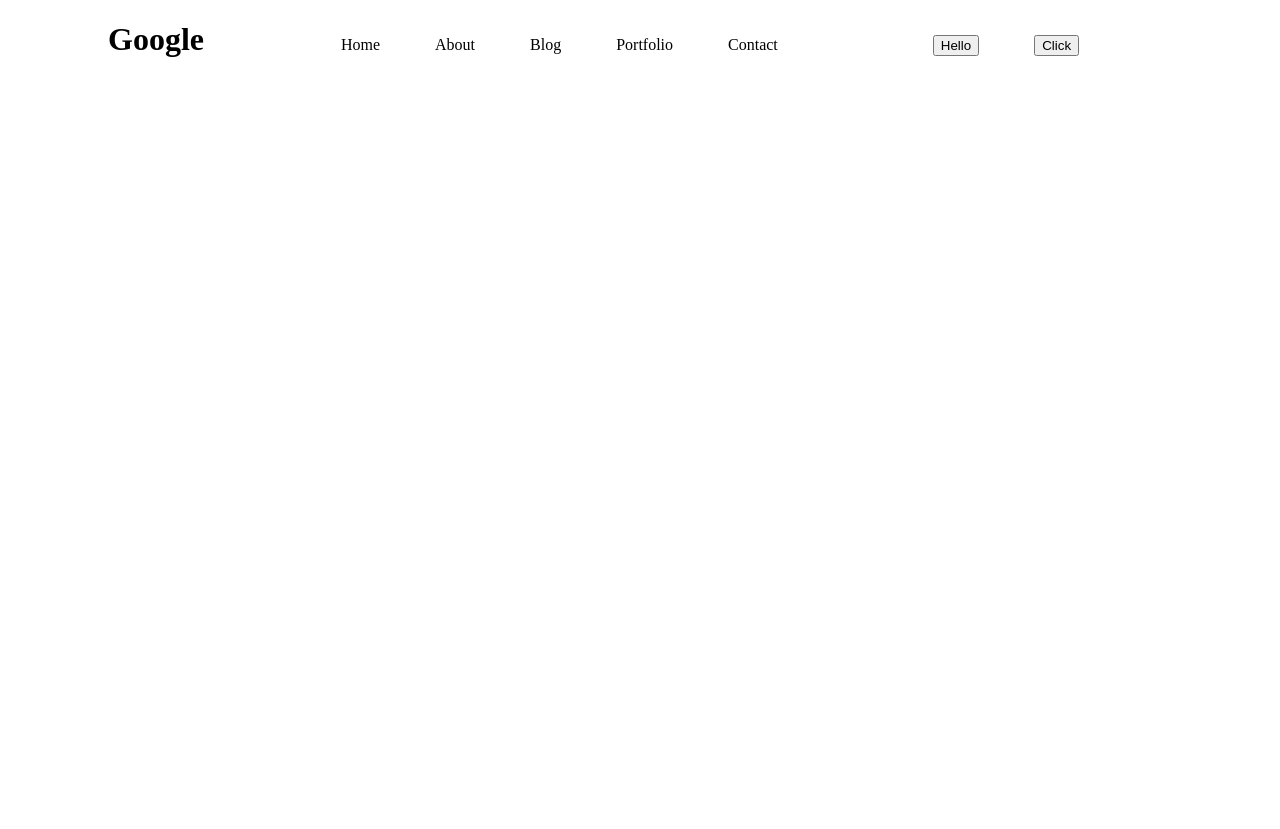
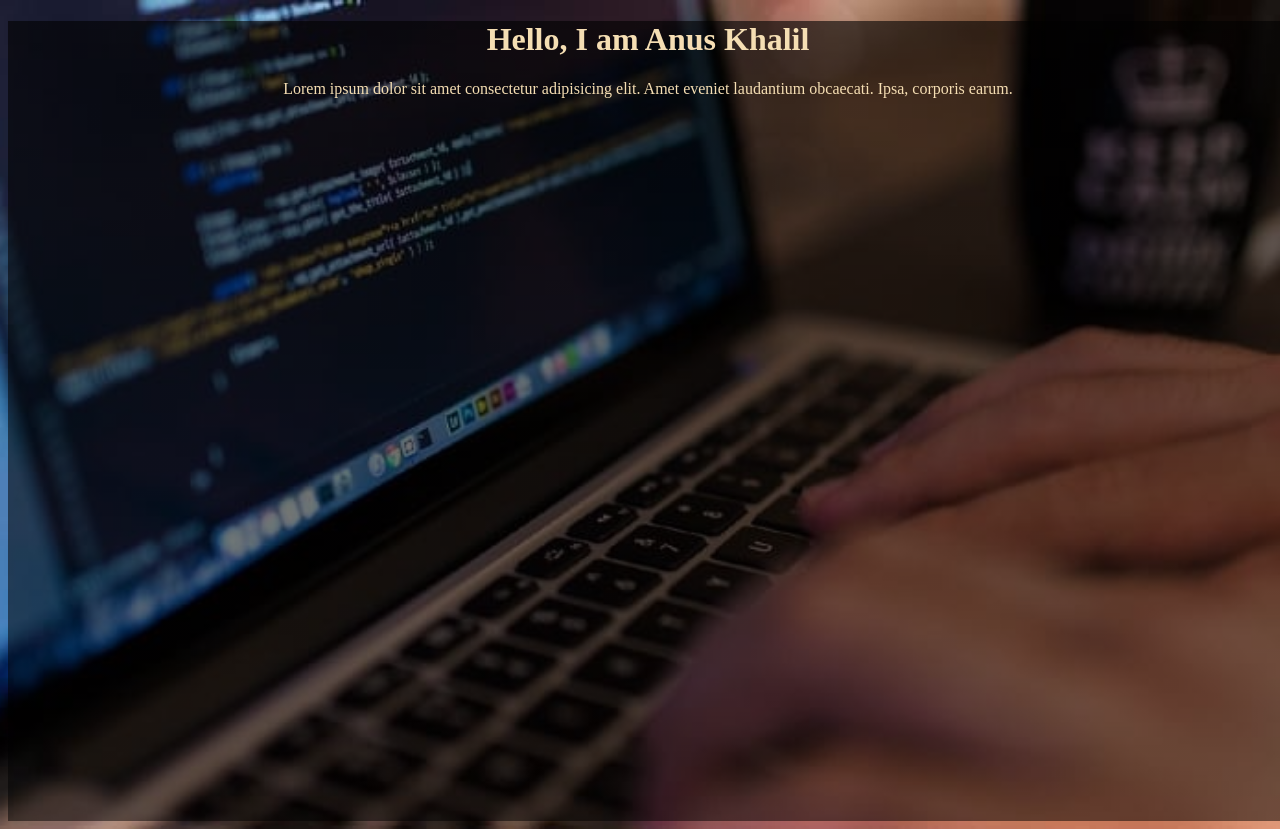
Before and after one commit to Anuskhalil/Web-Dev-Journey, a plain HTML site: page CSS-09/index.html in a window 1280 px wide. Before the commit the page ends 800 px from the top, so only its background shows below. Drawn offline with Linux system fonts and the light colour scheme.

Commit message:
FEAK: CSS Exploring

```diff
--- a/CSS-09/index.html
+++ b/CSS-09/index.html
@@ -12,8 +12,8 @@
 
 <body>
 
+    <!-- <nav>
     <h1>Google</h1>
-    <nav>
 
         <ul id="list">
             <li>Home</li>
@@ -24,7 +24,7 @@
             <button id="hello">Hello</button>
             <button id="hello">Click</button>
         </ul>
-    </nav>
+    </nav> -->
 
 
 
@@ -39,6 +39,10 @@
         <div class="five">Five</div>
     </div> -->
 
+    <div class="linear">
+        <h1>Hello, I am <span>Anus Khalil</span></h1>
+        <p>Lorem ipsum dolor sit amet consectetur adipisicing elit. Amet eveniet laudantium obcaecati. Ipsa, corporis earum.</p>
+    </div>
 
 </body>
 
--- a/CSS-09/style.css
+++ b/CSS-09/style.css
@@ -53,7 +53,9 @@ html, body{
     }
 } */
 
-#list{
+
+/* #list{
+
     display: flex;
     justify-content: center;
     align-items: center;
@@ -63,9 +65,8 @@ html, body{
     top: -45px;
 }
 
-h1{
-    margin-left: 100px;
-}
+
+
 
 #hello{
     position: relative;
@@ -75,4 +76,24 @@ h1{
 li:hover{
     background-color: yellow;
 
+} */
+
+body{
+    background-image: url(./image.jpg);
+    background-repeat: no-repeat;
+    background-size: cover;
+    background-position: center;
+    width: 100%;
+    height: 100vh;
 }
+
+.linear{
+    background: linear-gradient(rgba(0,0,0,0.6), rgba(0,0,0,0.5));
+    height: 100vh;
+    object-fit: cover;
+    text-align: center;
+}
+
+.linear h1,p {
+    color: wheat;
+}
```
Also changed, not shown: CSS-09/image.jpg (added).
